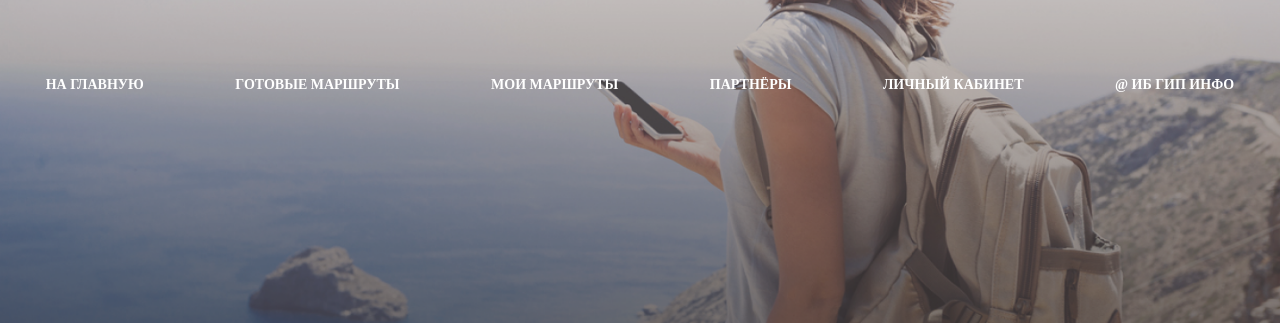
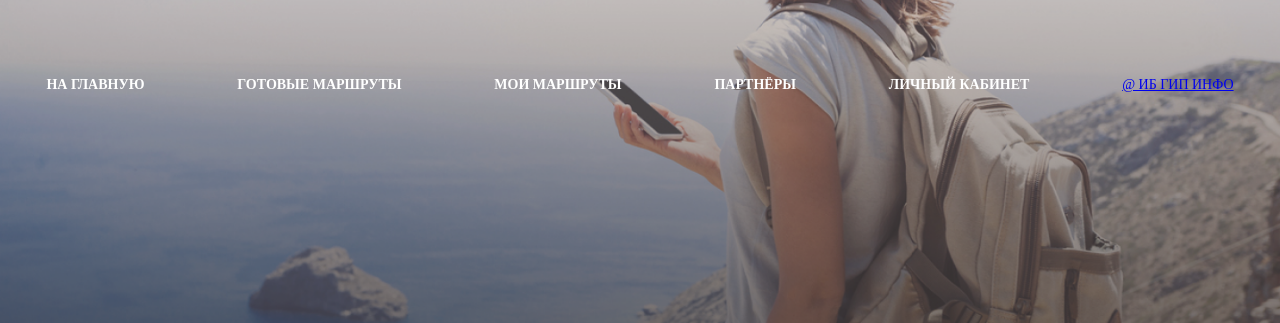
Before and after one commit to GNTC72/Navigator-Travel.ru, a plain HTML site: page index.html in a window 1280 px wide. Shown: the part 3017-3340 px from the top of the page. Drawn offline with nearby package versions, Linux system fonts and the light colour scheme; a web font is replaced by a local one.

Commit message:
Update index.html

```diff
--- a/index.html
+++ b/index.html
@@ -228,7 +228,7 @@
                         <li class="menu_item_footer"><a href="#" class="menu_link_footer">Мои маршруты</a></li>
                         <li class="menu_item_footer"><a href="#" class="menu_link_footer">Партнёры</a></li>
                         <li class="menu_item_footer"><a href="#" class="menu_link_footer">Личный кабинет</a></li>
-                        <li class="menu_item_footer"><a href="https://ib-gip.ru" class="menu_link_footer"> @ ИБ ГИП ИНФо </a></li>
+                        <li class="menu_item_footer"><a href="https://ib-gip.ru"> @ ИБ ГИП ИНФо </a></li>
                     </ul>
                 </div>
             </div>
```
